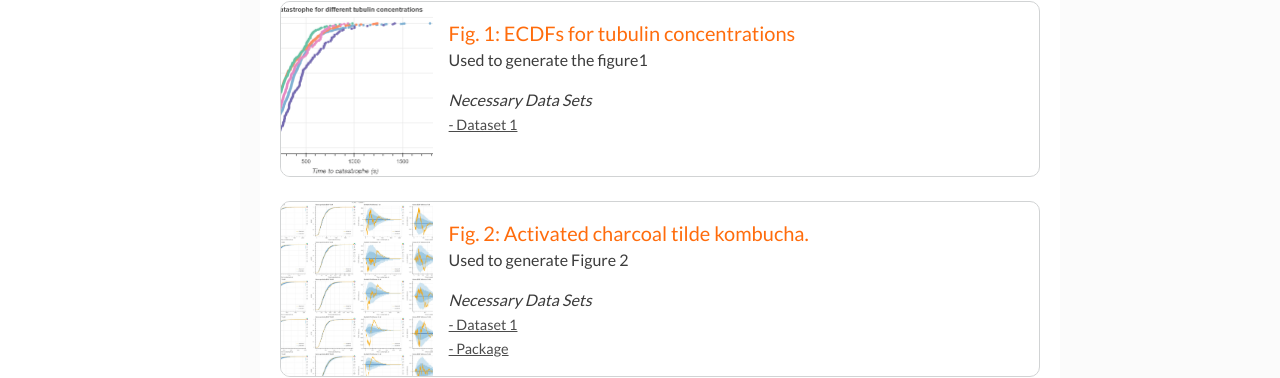
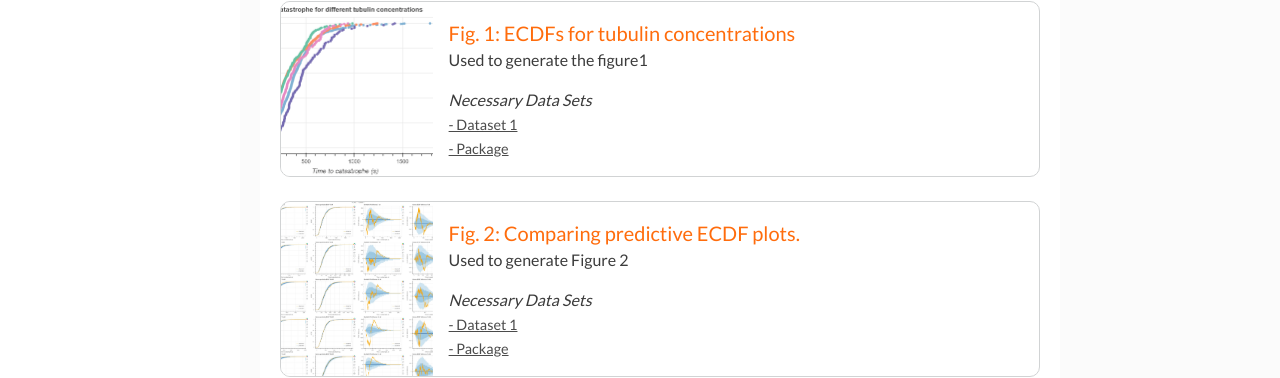
Before and after one commit to mabolene/microtubule_website, a Jekyll site: the page built from page02_code_data.md, in a window 1280 px wide and 1166 px high. Shown: the part 658-1036 px from the top of the window. Built offline with Jekyll 4.4.1, drawn with Linux system fonts in a browser that asks for light colours.

Commit message:
should be my data now

```diff
--- a/_data/figures.yaml
+++ b/_data/figures.yaml
@@ -5,14 +5,17 @@
       Used to generate the figure1
   pic: fig1.png
   req:
-  - ds:
-    storage: local
-    title: Dataset 1
-    link: dataset1.csv
-
+   - ds:
+     title: Dataset 1
+     storage: local
+     link: gardner_mt_catastrophe_only_tubulin.csv
+   - ds:
+     title: Package
+     storage: local
+     link: microtubule_functions.py
 
 - fig:
-  title: "Fig. 2: Activated charcoal tilde kombucha. "
+  title: "Fig. 2: Comparing predictive ECDF plots. "
   filename: fig2_MLEfits.py
   desc:
       Used to generate Figure 2
```
